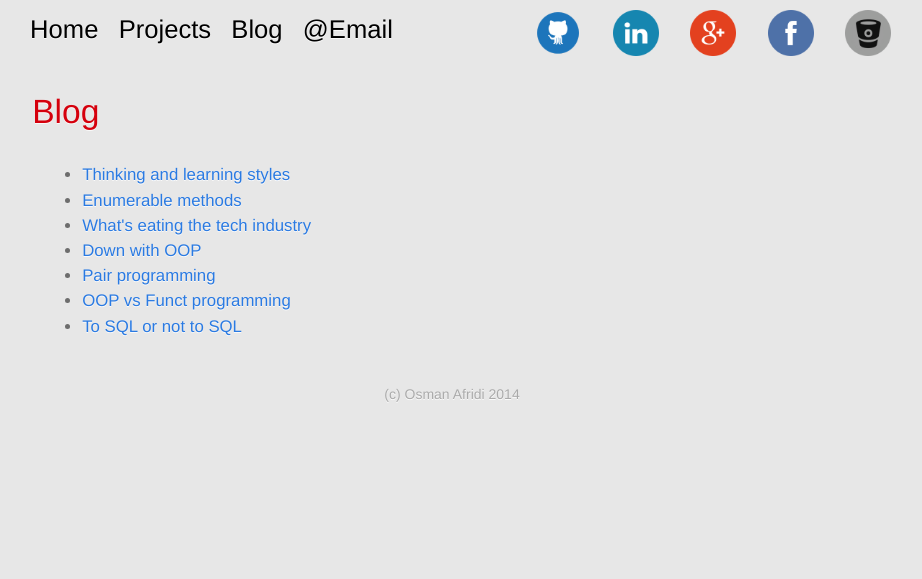
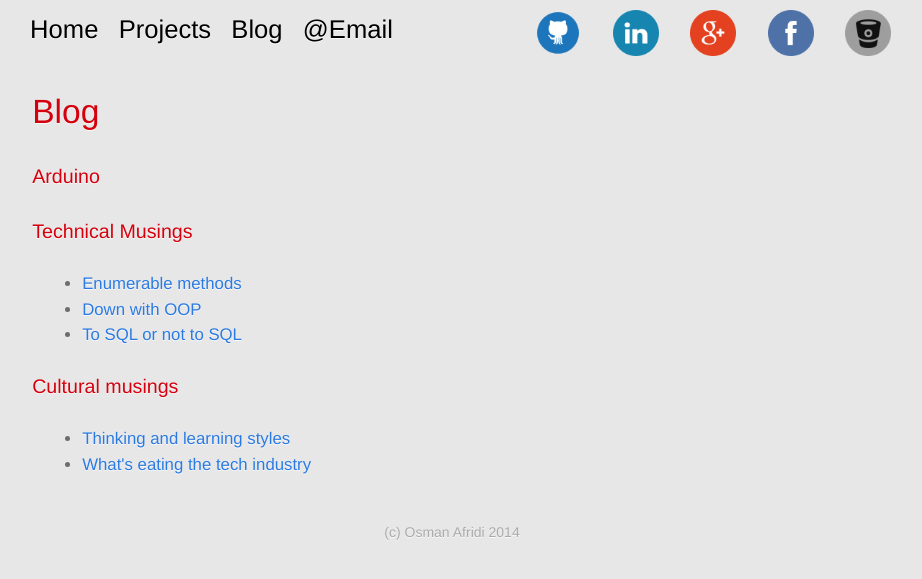
Before and after one commit to oafridi/oafridi.github.io, a Jekyll site: the page built from blog-posts/index.html, in a window 1280 px wide. Shown: the top 579 px of the page, without its empty margins (188-1110 px from the left). Built offline with Jekyll 4.4.1, drawn with Linux system fonts in a browser that asks for light colours.

Commit message:
organized blog posts and removed redundant

```diff
--- a/_layouts/page.html
+++ b/_layouts/page.html
@@ -1,7 +1,7 @@
 ---
 layout: default
 ---
-
+<div class="about">
 <h1>{{ page.title }}</h1>
 <h5>{{ site.time | date: '%B %d, %Y' }} by Osman Afridi</h5>
 
@@ -11,3 +11,4 @@ layout: default
 
 <p><a href="{{ site.baseurl }}/blog-posts/index.html">Back</a></p>
 {% include disqus.html %}
+</div>
--- a/_sass/_layout.scss
+++ b/_sass/_layout.scss
@@ -23,7 +23,7 @@ nav {
             color: black;
         }
         &:hover {
-            color: blue;
+            color: grey;
         }
     }
 }
--- a/blog-posts/index.html
+++ b/blog-posts/index.html
@@ -3,20 +3,18 @@ layout: default
 ---
 <div class="about">
   <h1>Blog</h1>
+    <ul>
+    </ul>
+  <h3>Arduino </h3>
+  <h3>Technical Musings</h3>
+    <ul>
+        <li><a href="enumerable.html">Enumerable methods</a></li>
+        <li><a href="oop.html">Down with OOP</a></li>
+        <li><a href="nosql.html">To SQL or not to SQL</a></li>
+    </ul>
+  <h3>Cultural musings</h3>
   <ul>
-    <li><a href="week3_cultural.html">Thinking and learning styles</a>
-    </li>
-    <li><a href="week4_technical.html">Enumerable methods</a>
-    </li>
-    <li><a href="week4_cultural.html">What's eating the tech industry</a>
-    </li>
-    <li><a href="week5_technical.html">Down with OOP</a>
-    </li>
-    <li><a href="week5_cultural.html">Pair programming</a>
-    </li>
-    <li><a href="week6_technical.html">OOP vs Funct programming</a>
-    </li>
-    <li><a href="week7_technical.html">To SQL or not to SQL</a>
-    </li>
+    <li><a href="thinking_styles.html">Thinking and learning styles</a></li>
+    <li><a href="sexism.html">What's eating the tech industry</a></li>
   </ul>
 </div>
```
Also changed, not shown: blog-posts/week6_technical.html (deleted, +0 -16 lines), blog-posts/enumerable.html (renamed from blog-posts/week4_technical.html), blog-posts/nosql.html (renamed from blog-posts/week7_technical.html), blog-posts/oop.html (renamed from blog-posts/week5_technical.html), blog-posts/sexism.html (renamed from blog-posts/week4_cultural.html), blog-posts/thinking_styles.html (renamed from blog-posts/week3_cultural.html).
